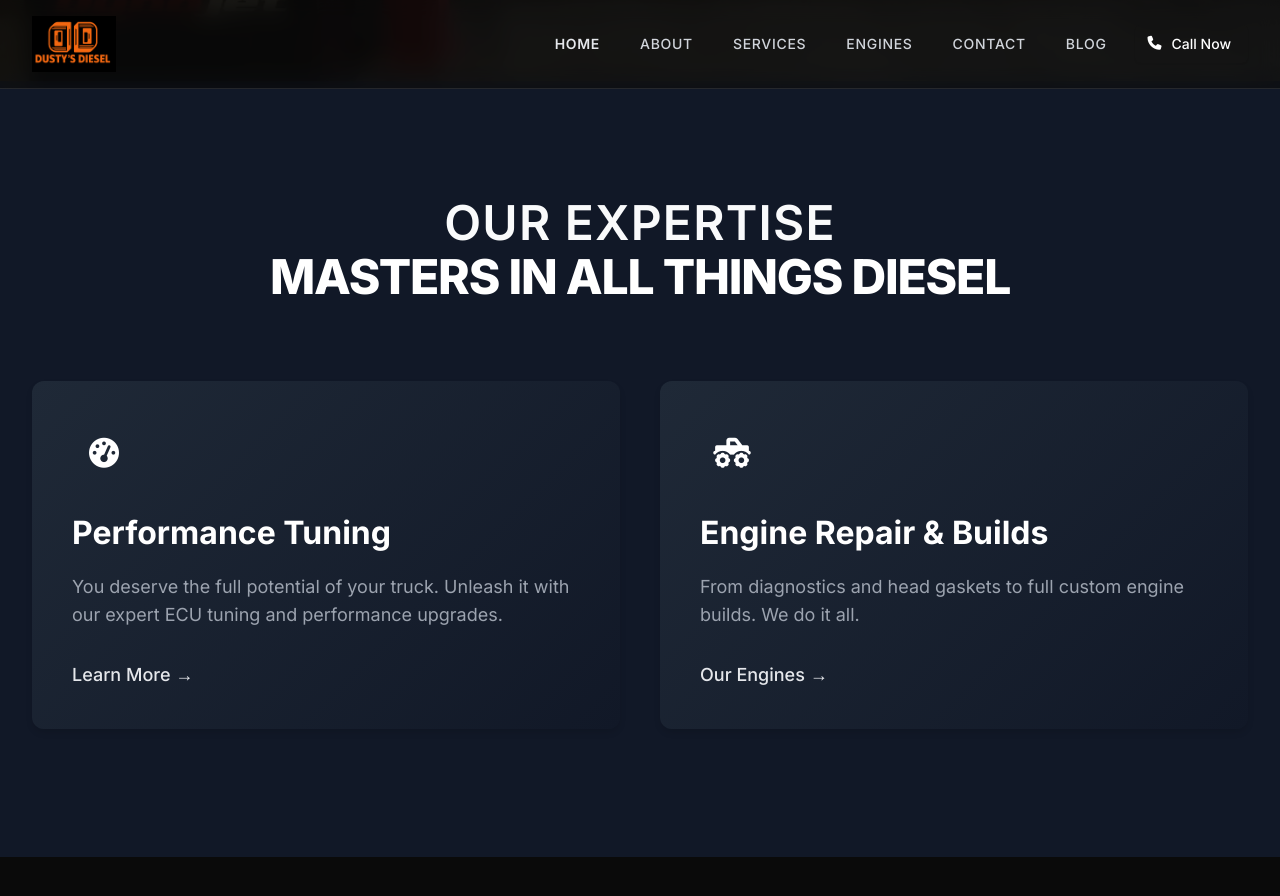
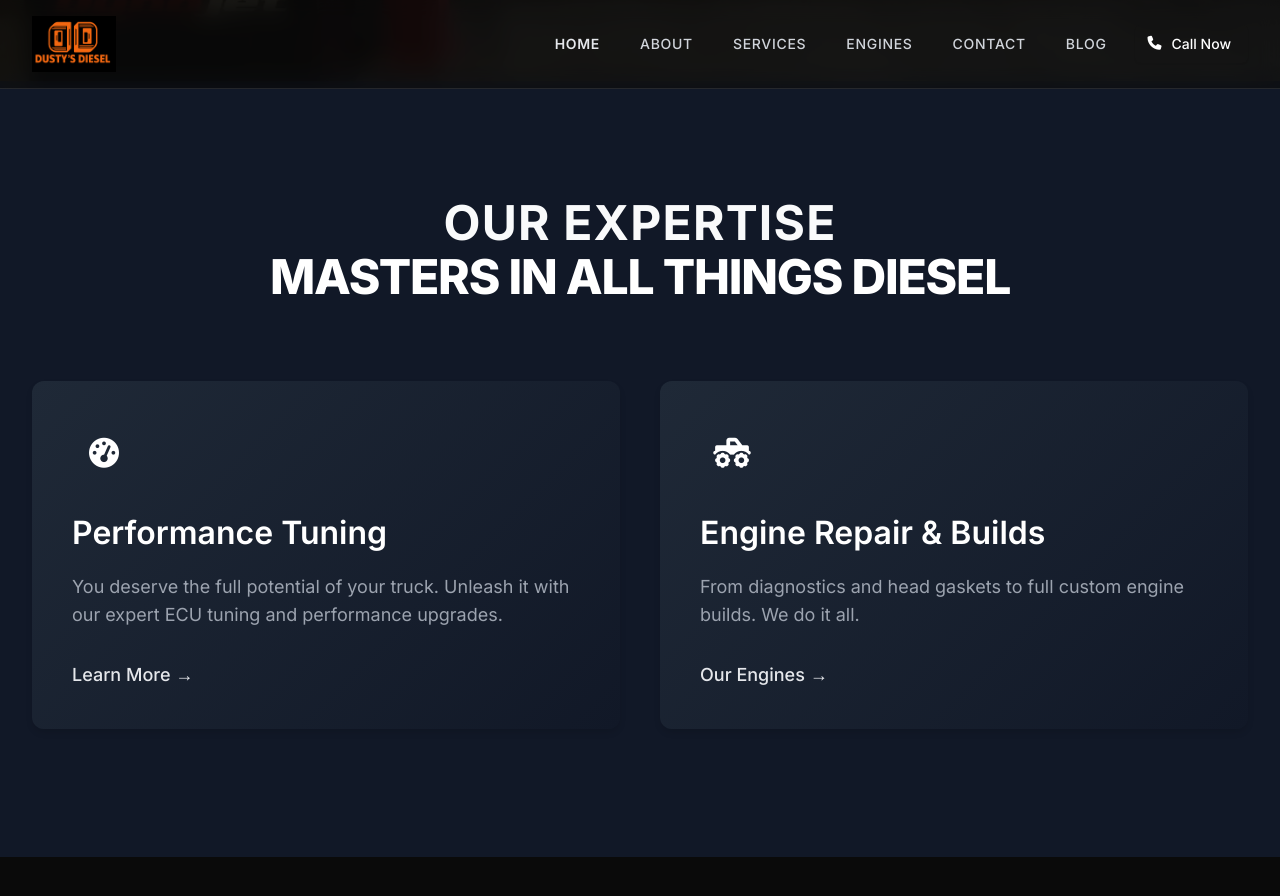
Before and after one commit to JamesBrownR/Dusty-s-Diesel, a Jekyll site: the page built from index.html, in a window 1280 px wide and 900 px high, scrolled down 818 px. Shown: the top 896 px of the window. Built offline with Jekyll 4.4.1, drawn with Linux system fonts in a browser that asks for light colours; nearby versions of some CDN libraries.

Commit message:
Update head-styles.html

```diff
--- a/_includes/head-styles.html
+++ b/_includes/head-styles.html
@@ -57,7 +57,7 @@
 }
   h2 {
     font-size: 3rem !important;; /* 30px */
-    font-weight: 700;
+    font-weight: 700 !important;;
     color: #f9fafb; /* Light gray */
     margin-top: 2rem;
     margin-bottom: 1rem;
@@ -66,7 +66,7 @@
 
 h3 {
     font-size: 2rem !important;; /* 24px */
-    font-weight: 600;
+    font-weight: 600 !important;;
     color: #f9fafb;
     margin-top: 2rem;
     margin-bottom: 1rem;
```
